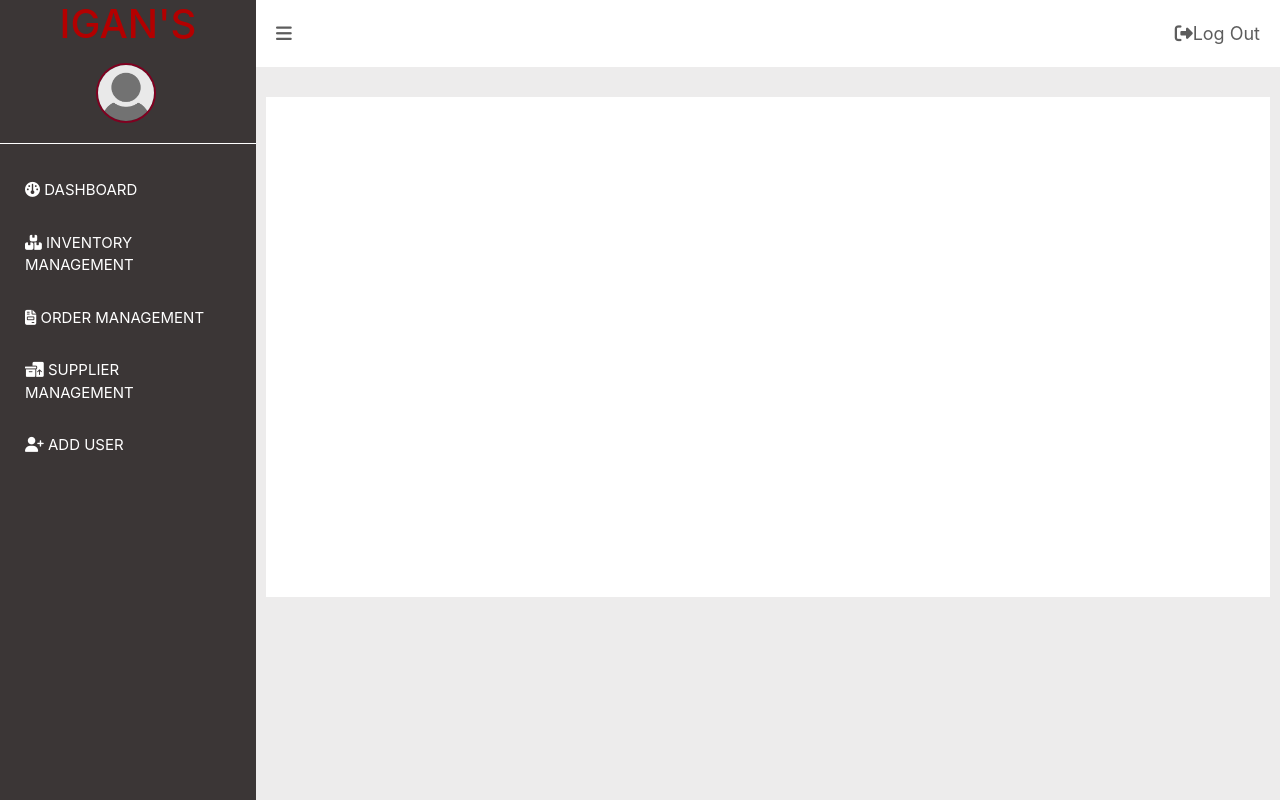
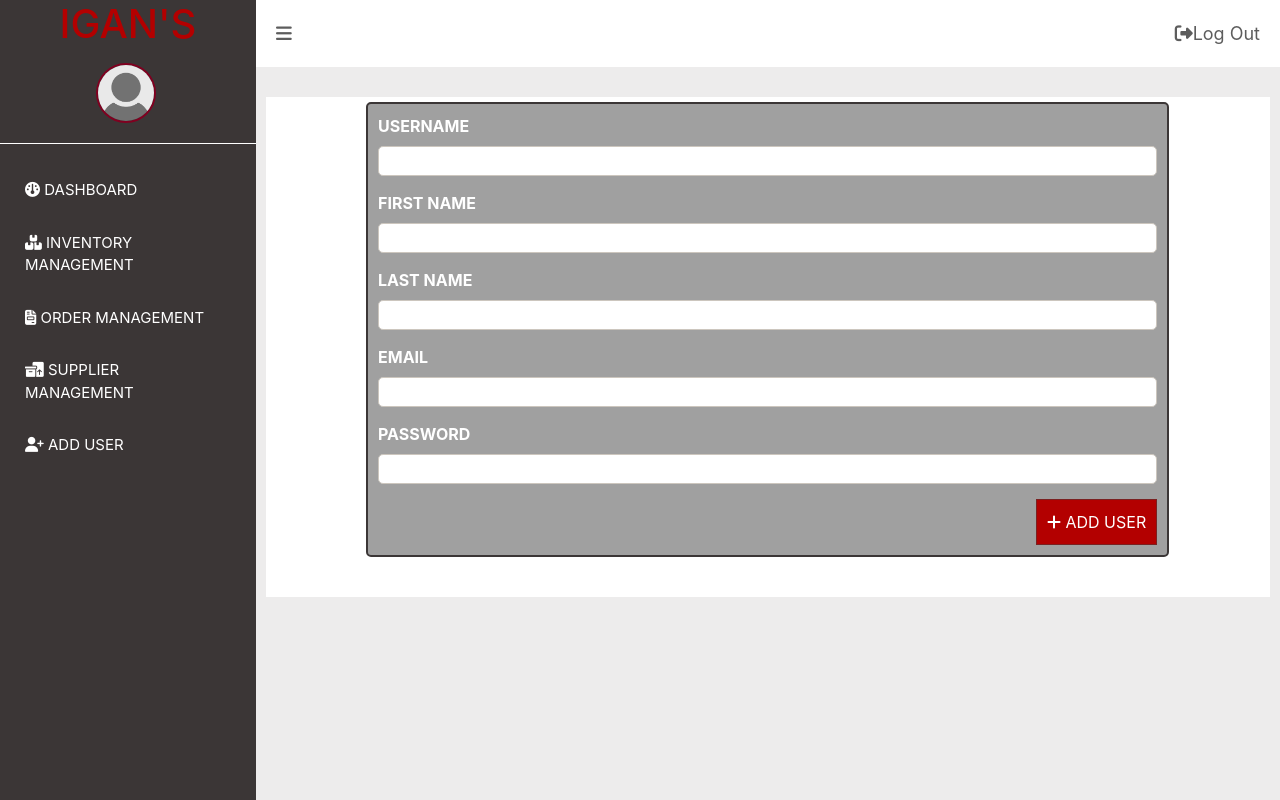
Before and after one commit to Danny-Rand/php, a PHP site: page /user-add.php in a window 1280 px wide. Run offline with PHP 8.4, Linux system fonts and the light colour scheme; the visitor is signed in with stand-in values (Sample User, id 1); data that the repository does not hold is empty; some libraries are stand-ins or nearby versions.

Commit message:
3rd Commit

```diff
--- a/IMS/CSS/dashboard.css
+++ b/IMS/CSS/dashboard.css
@@ -2,28 +2,33 @@
     display: flex;
     flex-direction: row;
 }
+
 div.dashboardSidebar {
     width: 20%;
     background: #3b3636;
     height: 100vh;
 }
+
 div.dashboardContentContainer {
     width: 80%;
     background: #7e727223;
 }
+
 h3.dashboardLogo {
-    color:#b30000;
+    color: #b30000;
     font-size: 40px;
     text-align: center;
     margin-top: 0;
     margin-bottom: 15px;
 }
+
 div.dashboardSidebarUser {
     text-align: center;
     position: relative;
     padding-bottom: 20px;
     border-bottom: 1px solid #ffffff;
 }
+
 div.dashboardSidebarUser img {
     width: 60px;
     display: inline-block;
@@ -31,16 +36,19 @@ div.dashboardSidebarUser img {
     border: 2px solid #800020;
     vertical-align: middle;
 }
+
 div.dashboardSidebarUser span {
     font-size: 18px;
     text-transform: uppercase;
     color: #ffffff;
     display: inline-block;
 }
+
 ul.dashboardMenuList {
     padding: 10px;
     margin-top: 10px;
 }
+
 ul.dashboardMenuList li {
     list-style: none;
     padding: 15px 15px;
@@ -53,67 +61,82 @@ ul.dashboardMenuList li a {
     display: block;
     font-size: 15px;
 }
+
 ul.dashboardMenuList li a {
     font-size: 15px;
 }
+
 ul.dashboardMenuList li.menuActive {
     background: #b30000;
     color: #ffffff;
     transition: 0.3s all;
 }
+
 ul.dashboardMenuList li:hover {
     background: #b30000;
 }
+
 div.dashboardTopNav {
     background: #ffffff;
     padding: 20px;
 }
+
 div.dashboardTopNav a {
     color: #5d5d5d;
     font-size: 18px;
     text-decoration: none;
 }
+
 a#logoutBtn {
     float: right;
 }
+
 div.dashboardContent {
     padding: 30px 10px 0 10px;
 }
+
 div.dashboardContentMain {
     background: #ffffff;
     min-height: 500px;
     height: 80%;
 }
+
 form::after {
     content: '';
     clear: both;
     display: block;
 }
+
 form.dashboardForm {
     width: 80%;
-    margin-left: 30px;
+    margin-left: 100px;
     padding: 10px;
     border: 2px solid #3b3636;
     border-radius: 5px;
     background: rgba(66, 66, 66, 0.5);
 }
+
 form input.dashboardFormInput {
     width: 100%;
     height: 30px;
     border: 1px solid #ccc6be;
     border-radius: 5px;
 }
+
 form label.userCredentials {
     color: #ffffff;
     font-weight: bold;
     text-transform: uppercase;
 }
+
 div.dashboardFormInputContainer {
     margin-bottom: 15px;
 }
+
 div#userAddFormContainer {
     padding-top: 5px;
 }
+
 button.dashboardFormBtn {
     background: #b30000;
     border: 1px solid rgba(66, 66, 66, 0.5);
@@ -122,33 +145,41 @@ button.dashboardFormBtn {
     text-transform: uppercase;
     float: right;
 }
+
 p.responseMessage {
     font-size: 18px;
     text-align: center;
     margin-top: 7px;
     padding: 13.5px;
 }
+
 p.responseMessage__success {
     background: #498649;
 }
+
 p.responseMessage__error {
     background: #ff4646;
 }
+
 div.row {
     display: flex;
     flex-direction: row;
     flex-wrap: wrap;
     width: 100%;
 }
+
 div.column {
     width: 100%;
 }
+
 div.column-1 {
     width: 41.67%;
 }
+
 div.column-2 {
     width: 58.33%;
 }
+
 h1.addUserHeader {
     color: #b30000;
     font-size: 20px;
@@ -158,27 +189,35 @@ h1.addUserHeader {
     margin-top: 0;
     border-left: 4px solid #b30000;
 }
+
 table.userTable {
     margin: 0 auto;
 }
-table.userTable, th, td {
+
+table.userTable,
+th,
+td {
     border: 1px solid black;
     border-collapse: collapse;
 }
+
 table.userTable {
     width: 93%;
     margin-left: 20px;
 }
+
 table.userTable th {
     font-size: 15px;
     text-transform: uppercase;
     background: #c7c7c7;
 }
+
 table.userTable td {
     font-size: 14px;
     text-align: center;
     padding: 5px;
 }
+
 p.userCount {
     font-size: 12px;
     margin-right: 25px;
--- a/IMS/user-add.php
+++ b/IMS/user-add.php
@@ -2,6 +2,7 @@
 
 session_start();
 if (!isset($_SESSION['user'])) header('location: index.php');
+$_SESSION['table'] = 'users';
 $user = $_SESSION['user'];
 ?>
 
@@ -25,7 +26,32 @@ $user = $_SESSION['user'];
             <?php include('partials/dashboard-topnav.php') ?>
             <div class="dashboardContent">
                 <div class="dashboardContentMain">
-
+                    <div id="userAddFormContainer">
+                        <form action="database/new-user.php" method="post" class="dashboardForm">
+                            <div class="dashboardFormInputContainer">
+                                <label for="username" class="userCredentials">Username</label>
+                                <input type="text" class="dashboardFormInput" id="username" name="username">
+                            </div>
+                            <div class="dashboardFormInputContainer">
+                                <label for="first_name" class="userCredentials">First Name</label>
+                                <input type="text" class="dashboardFormInput" id="first_name" name="first_name">
+                            </div>
+                            <div class="dashboardFormInputContainer">
+                                <label for="last_name" class="userCredentials">Last Name</label>
+                                <input type="text" class="dashboardFormInput" id="last_name" name="last_name">
+                            </div>
+                            <div class="dashboardFormInputContainer">
+                                <label for="email" class="userCredentials">Email</label>
+                                <input type="text" class="dashboardFormInput" id="email" name="email">
+                            </div>
+                            <div class="dashboardFormInputContainer">
+                                <label for="password" class="userCredentials">Password</label>
+                                <input type="password" class="dashboardFormInput" id="password" name="password">
+                            </div>
+                            <input type="hidden" name="table" value="users">
+                            <button type="submit" class="dashboardFormBtn"><i class="fa-solid fa-plus"></i> Add User</button>
+                        </form>
+                    </div>
                 </div>
             </div>
         </div>
```
Also changed, not shown: IMS/dashboard.php (line endings or trailing spaces).
